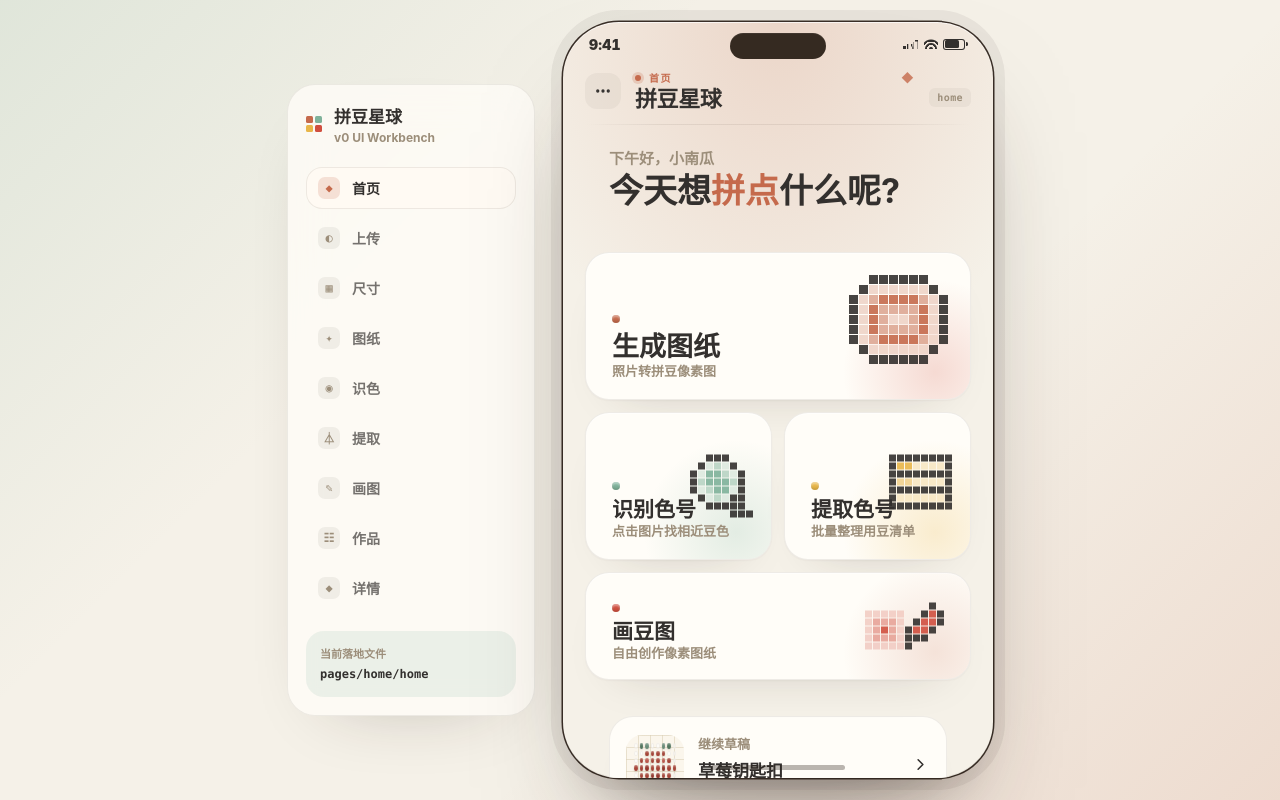
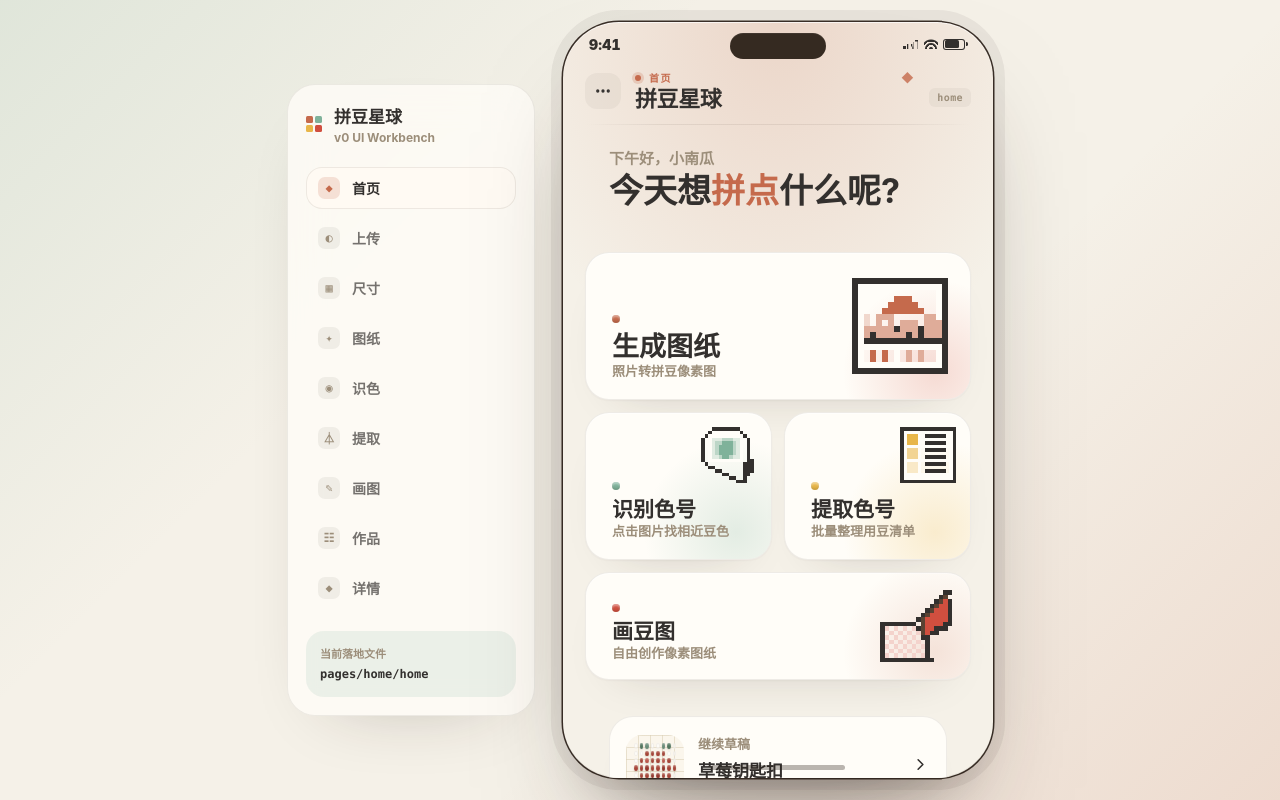
Before and after one commit to zhao031119-bit/pindou, a React (Vite) app: page / in a window 1280 px wide. Built offline with nearby package versions, Linux system fonts and the light colour scheme.

Commit message:
fix: improve layout and simplify pixel art motifs
Update '.card-motif' with SVG rendering, fix layout collisions, and simplify motifs for better recognizability.

```diff
--- a/v0-app/src/components/CardMotif.jsx
+++ b/v0-app/src/components/CardMotif.jsx
@@ -1,53 +1,94 @@
 /**
- * Pixel motif for home cards.
- * Each card gets a small pixel illustration that hints at the function.
- * Uses hard-edged squares (true pixel art) — no spherical bead highlights here.
+ * Pixel motif for home cards. 16×16 pixel illustrations rendered via inline SVG.
+ * Palette codes:
+ *   .  = empty
+ *   1  = soft tint (var --mt-1)
+ *   2  = mid tone  (var --mt-2)
+ *   3  = full tone (var --mt-3)
+ *   o  = outline   (charcoal)
+ *   k  = deep accent (charcoal-darker)
+ *   w  = paper white
  */
 
-// Levels: 0 = empty, 1 = soft tint, 2 = mid tone, 3 = full tone, 4 = accent (charcoal-ish for outlines)
 const motifs = {
-  // hero card → camera + frame ("生成图纸": photo → grid)
+  // 生成图纸 — Polaroid photo: mountain + sun, with bottom paper border + grid hint
   generate: [
-    [0, 0, 4, 4, 4, 4, 4, 4, 0, 0],
-    [0, 4, 1, 1, 1, 1, 1, 1, 4, 0],
-    [4, 1, 2, 3, 3, 3, 3, 2, 1, 4],
-    [4, 1, 3, 2, 2, 2, 2, 3, 1, 4],
-    [4, 1, 3, 2, 1, 1, 2, 3, 1, 4],
-    [4, 1, 3, 2, 2, 2, 2, 3, 1, 4],
-    [4, 1, 2, 3, 3, 3, 3, 2, 1, 4],
-    [0, 4, 1, 1, 1, 1, 1, 1, 4, 0],
-    [0, 0, 4, 4, 4, 4, 4, 4, 0, 0]
+    'oooooooooooooooo',
+    'owwwwwwwwwwwwwwo',
+    'ow............wo',
+    'ow.....333....wo',
+    'ow....33333...wo',
+    'ow...3333333..wo',
+    'ow1.222.....22wo',
+    'ow1.2.2.222.222o',
+    'ow22222o222o222o',
+    'ow2o22222o2o222o',
+    'owooooooooooooo o'.replace(' ', ''),
+    'owwwwwwwwwwwwwwo',
+    'ow.3.3.w.2.2..wo',
+    'ow.3.3.w.2.2..wo',
+    'owwwwwwwwwwwwwwo',
+    'oooooooooooooooo'
   ],
-  // square card → magnifier ("识别色号")
+
+  // 识别色号 — Magnifying glass on a small color swatch (bigger lens, simpler handle)
   pick: [
-    [0, 0, 4, 4, 4, 0, 0, 0],
-    [0, 4, 1, 2, 1, 4, 0, 0],
-    [4, 1, 3, 3, 2, 1, 4, 0],
-    [4, 2, 3, 3, 3, 2, 4, 0],
-    [4, 1, 2, 3, 3, 1, 4, 0],
-    [0, 4, 1, 2, 1, 4, 4, 0],
-    [0, 0, 4, 4, 4, 4, 4, 0],
-    [0, 0, 0, 0, 0, 4, 4, 4]
+    '...oooooooo.....',
+    '..o........o....',
+    '.o.wwwwwwww.o...',
+    'o.w11122211w.o..',
+    'o.w12233321w.o..',
+    'o.w12333321w.o..',
+    'o.w12333321w.o..',
+    'o.w12333321w.o..',
+    'o.w11233211w.o..',
+    'o.wwwwwwwwww.oo.',
+    '.o..........ooo.',
+    '..oo........ooo.',
+    '....oo......ooo.',
+    '......oo....oo..',
+    '........oo..o...',
+    '..........ooo...'
   ],
-  // square card → color swatch list ("提取色号")
+
+  // 提取色号 — Color list: 4 stacked color swatches with text-line marks
   extract: [
-    [4, 4, 4, 4, 4, 4, 4, 4],
-    [4, 3, 3, 1, 1, 1, 1, 4],
-    [4, 4, 4, 4, 4, 4, 4, 4],
-    [4, 2, 2, 1, 1, 1, 1, 4],
-    [4, 4, 4, 4, 4, 4, 4, 4],
-    [4, 1, 1, 1, 1, 1, 1, 4],
-    [4, 4, 4, 4, 4, 4, 4, 4],
-    [0, 0, 0, 0, 0, 0, 0, 0]
+    'oooooooooooooooo',
+    'owwwwwwwwwwwwwwo',
+    'ow333w.oooooo.wo',
+    'ow333w........wo',
+    'ow333w.oooooo.wo',
+    'owwwwwwwwwwwwwwo',
+    'ow222w.oooooo.wo',
+    'ow222w........wo',
+    'ow222w.oooooo.wo',
+    'owwwwwwwwwwwwwwo',
+    'ow111w.oooooo.wo',
+    'ow111w........wo',
+    'ow111w.oooooo.wo',
+    'owwwwwwwwwwwwwwo',
+    'owwwwwwwwwwwwwwo',
+    'oooooooooooooooo'
   ],
-  // wide card → pencil drawing on grid ("画豆图")
+
+  // 画豆图 — Pencil drawing on a pixel grid (left = grid being drawn, right = pencil)
   draw: [
-    [0, 0, 0, 0, 0, 0, 0, 0, 0, 4, 0, 0],
-    [0, 1, 1, 1, 1, 1, 0, 0, 4, 3, 4, 0],
-    [0, 1, 2, 2, 2, 1, 0, 4, 3, 3, 4, 0],
-    [0, 1, 2, 3, 2, 1, 4, 3, 3, 4, 0, 0],
-    [0, 1, 2, 2, 2, 1, 4, 4, 4, 0, 0, 0],
-    [0, 1, 1, 1, 1, 1, 4, 0, 0, 0, 0, 0]
+    '..............oo',
+    '.............ok.',
+    '............ok3o',
+    '...........ok33o',
+    '..........ok333o',
+    '.........ok3333o',
+    '........ok33333o',
+    'oooooooo.k3333oo',
+    'o1.1.1.1ok33ooo.',
+    'o.1.1.1.1k3oo...',
+    'o1.1.1.1.oo.....',
+    'o.1.1.1.1.o.....',
+    'o1.1.1.1.1o.....',
+    'o.1.1.1.1.o.....',
+    'o1.1.1.1.1o.....',
+    'oooooooooooo....'
   ]
 };
 
@@ -58,24 +99,35 @@ const motifByCardId = {
   draw: 'draw'
 };
 
+const colorVar = {
+  '1': 'var(--mt-1)',
+  '2': 'var(--mt-2)',
+  '3': 'var(--mt-3)',
+  'o': 'var(--mt-out)',
+  'k': 'var(--mt-dark)',
+  'w': 'var(--paper)'
+};
+
 export default function CardMotif({ cardId = 'upload', size = 'square' }) {
   const key = motifByCardId[cardId] || 'generate';
   const grid = motifs[key];
-  const cols = grid[0].length;
-  const rows = grid.length;
+  const N = 16;
 
   return (
-    <span
+    <svg
       className={`card-motif card-motif-${size}`}
-      style={{
-        gridTemplateColumns: `repeat(${cols}, 1fr)`,
-        gridTemplateRows: `repeat(${rows}, 1fr)`
-      }}
+      viewBox={`0 0 ${N} ${N}`}
+      width={N}
+      height={N}
+      shapeRendering="crispEdges"
       aria-hidden="true"
     >
-      {grid.flat().map((level, i) => (
-        <i key={i} className={level === 0 ? 'mt-empty' : `mt-l${level}`} />
-      ))}
-    </span>
+      {grid.map((row, y) =>
+        [...row].slice(0, N).map((ch, x) => {
+          if (ch === '.' || !colorVar[ch]) return null;
+          return <rect key={`${x}-${y}`} x={x} y={y} width="1" height="1" fill={colorVar[ch]} />;
+        })
+      )}
+    </svg>
   );
 }
--- a/v0-app/src/styles.css
+++ b/v0-app/src/styles.css
@@ -830,60 +830,45 @@ button {
 
 .card-motif {
   position: absolute;
-  display: grid;
   z-index: 1;
   pointer-events: none;
+  right: 14px;
+  top: 14px;
+  transform: none;
+  width: 56px;
+  height: 56px;
+  --mt-out: var(--charcoal);
+  --mt-dark: #5a4232;
+}
+
+.card-motif-hero {
+  right: 22px;
+  top: 50%;
+  transform: translateY(-50%);
+  width: 96px;
+  height: 96px;
+}
+
+.card-motif-wide {
   right: 18px;
   top: 50%;
   transform: translateY(-50%);
-  gap: 1px;
-  opacity: 0.9;
-}
-
-.card-motif i {
-  display: block;
-  width: 7px;
-  height: 7px;
-  border-radius: 0;
-  background-image: none;
-  box-shadow: none;
-}
-
-.card-motif .mt-empty {
-  background: transparent;
-}
-
-/* Hero card uses larger pixels and sits in upper-right corner */
-.card-motif-hero {
-  right: 22px;
-  top: 22px;
-  transform: none;
-  gap: 1px;
-}
-.card-motif-hero i { width: 9px; height: 9px; }
-
-/* Wide card pixels stay vertically centered */
-.card-motif-wide i { width: 7px; height: 7px; }
-.card-motif-wide { gap: 1px; right: 18px; }
-
-/* Tone-driven hard-edge pixel colors. mt-l4 = outline (charcoal). */
-.card-motif .mt-l4 { background-color: var(--charcoal); }
-
-.tone-clay .card-motif .mt-l1 { background-color: color-mix(in srgb, var(--clay) 28%, var(--paper)); }
-.tone-clay .card-motif .mt-l2 { background-color: color-mix(in srgb, var(--clay) 58%, var(--paper)); }
-.tone-clay .card-motif .mt-l3 { background-color: var(--clay); }
-
-.tone-mint .card-motif .mt-l1 { background-color: color-mix(in srgb, var(--mint) 26%, var(--paper)); }
-.tone-mint .card-motif .mt-l2 { background-color: color-mix(in srgb, var(--mint) 55%, var(--paper)); }
-.tone-mint .card-motif .mt-l3 { background-color: var(--mint); }
-
-.tone-butter .card-motif .mt-l1 { background-color: color-mix(in srgb, var(--butter) 30%, var(--paper)); }
-.tone-butter .card-motif .mt-l2 { background-color: color-mix(in srgb, var(--butter) 60%, var(--paper)); }
-.tone-butter .card-motif .mt-l3 { background-color: var(--butter); }
-
-.tone-berry .card-motif .mt-l1 { background-color: color-mix(in srgb, var(--berry) 28%, var(--paper)); }
-.tone-berry .card-motif .mt-l2 { background-color: color-mix(in srgb, var(--berry) 52%, var(--paper)); }
-.tone-berry .card-motif .mt-l3 { background-color: var(--berry); }
+  width: 72px;
+  height: 72px;
+}
+
+.tone-clay   { --mt-1: color-mix(in srgb, var(--clay)   25%, var(--paper));
+               --mt-2: color-mix(in srgb, var(--clay)   55%, var(--paper));
+               --mt-3: var(--clay); }
+.tone-mint   { --mt-1: color-mix(in srgb, var(--mint)   24%, var(--paper));
+               --mt-2: color-mix(in srgb, var(--mint)   52%, var(--paper));
+               --mt-3: var(--mint); }
+.tone-butter { --mt-1: color-mix(in srgb, var(--butter) 28%, var(--paper));
+               --mt-2: color-mix(in srgb, var(--butter) 58%, var(--paper));
+               --mt-3: var(--butter); }
+.tone-berry  { --mt-1: color-mix(in srgb, var(--berry)  24%, var(--paper));
+               --mt-2: color-mix(in srgb, var(--berry)  50%, var(--paper));
+               --mt-3: var(--berry); }
 
 .card-copy {
   position: relative;
@@ -896,11 +881,11 @@ button {
 }
 
 .pixel-card.hero .card-copy {
-  max-width: 60%;
+  max-width: calc(100% - 130px);
 }
 
 .pixel-card.wide .card-copy {
-  max-width: 60%;
+  max-width: calc(100% - 110px);
   padding: 16px 20px;
 }
 
```
